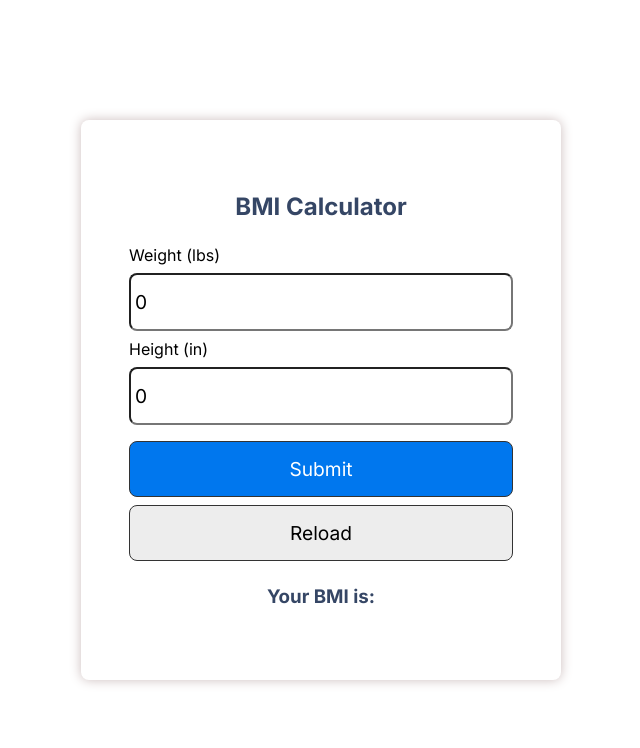
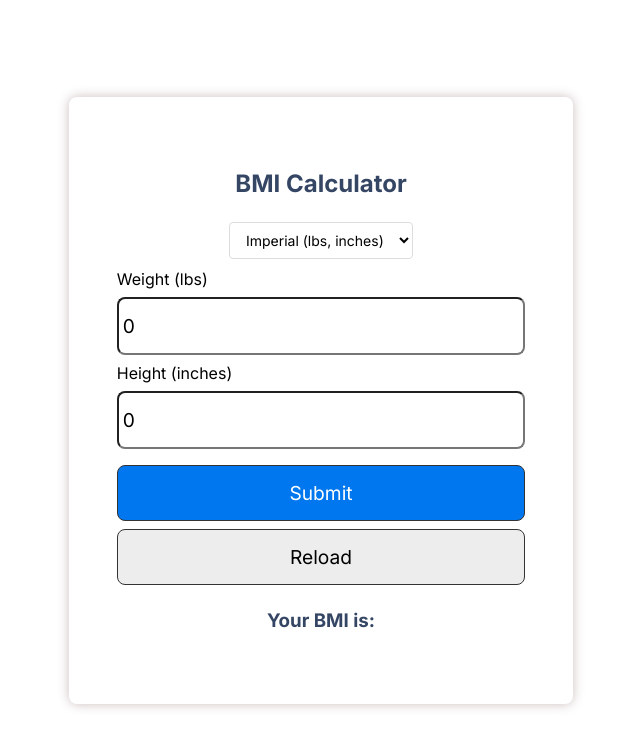
Before and after one commit to iiitl/bmi_calculator, a React (Create React App) app: page / in a window 1280 px wide. Shown: the top 748 px of the page, without its empty margins (319-959 px from the left). Built offline with nearby package versions, Linux system fonts and the light colour scheme.

Commit message:
added feature to acceprt weight in imperial and metric system

```diff
--- a/src/App.css
+++ b/src/App.css
@@ -36,3 +36,21 @@
     transform: rotate(360deg);
   }
 }
+
+.unit-selector {
+  margin: 10px 0;
+  text-align: center;
+}
+
+.unit-selector select {
+  padding: 8px 12px;
+  border-radius: 4px;
+  border: 1px solid #ddd;
+  background-color: white;
+  font-size: 14px;
+}
+
+.unit-selector select:focus {
+  outline: none;
+  border-color: #4a6fa5;
+}
--- a/src/App.js
+++ b/src/App.js
@@ -1,67 +1,96 @@
 import './App.css';
-import './index.css'
-import React, {useState} from 'react'
+import './index.css';
+import React, { useState } from 'react';
 
 function App() {
   // state
-  const [weight, setWeight] = useState(0)
-  const [height, setHeight] = useState(0)
-  const [bmi, setBmi] = useState('')
-  const [message, setMessage] = useState('')
+  const [weight, setWeight] = useState(0);
+  const [height, setHeight] = useState(0);
+  const [bmi, setBmi] = useState('');
+  const [message, setMessage] = useState('');
+  const [unitSystem, setUnitSystem] = useState('imperial'); // 'imperial' or 'metric'
 
   let calcBmi = (event) => {
-    event.preventDefault()
-    console.log(event);
+    event.preventDefault();
 
     if (weight === 0 || height === 0) {
-      alert('Please enter a valid weight and height')
+      alert('Please enter a valid weight and height');
+      return;
+    }
+
+    let calculatedBmi;
+
+    if (unitSystem === 'metric') {
+      // Metric calculation (kg and m)
+      const heightInMeters = height / 100; // convert cm to m
+      calculatedBmi = weight / (heightInMeters * heightInMeters);
     } else {
-      let bmi = (weight / (height * height) * 703)
-      setBmi(bmi.toFixed(1))
+      // Original imperial calculation
+      calculatedBmi = (weight / (height * height)) * 703;
+    }
 
+    setBmi(calculatedBmi.toFixed(1));
 
-        if (bmi < 18.5) {
-          setMessage('You are underweight')
-        }  else if (bmi >= 18.5 && bmi < 25) {
-          setMessage('You have healthy weight')
-        } else if (bmi>=25 && bmi <30) {
-          setMessage('You are overweight')
-        }else{
-          setMessage('You are obese')
-        }
-
+    if (calculatedBmi < 18.5) {
+      setMessage('You are underweight');
+    } else if (calculatedBmi >= 18.5 && calculatedBmi < 25) {
+      setMessage('You have healthy weight');
+    } else if (calculatedBmi >= 25 && calculatedBmi < 30) {
+      setMessage('You are overweight');
+    } else {
+      setMessage('You are obese');
     }
-  }
+  };
 
   let reload = () => {
-    window.location.reload()
-  }
-
+    window.location.reload();
+  };
 
   return (
     <div className="app">
-    <div className='container'>
-      <h2 className='center'>BMI Calculator</h2>
+      <div className='container'>
+        <h2 className='center'>BMI Calculator</h2>
+
+        <div className="unit-selector">
+          <select
+            value={unitSystem}
+            onChange={(e) => setUnitSystem(e.target.value)}
+          >
+            <option value="imperial">Imperial (lbs, inches)</option>
+            <option value="metric">Metric (kg, cm)</option>
+          </select>
+        </div>
+
         <form onSubmit={calcBmi}>
           <div>
-            <label>Weight (lbs)</label>
-            <input type="text" placeholder='Enter Weight in lbs' value={weight} onChange={(e) => setWeight(e.target.value)} />
+            <label>Weight ({unitSystem === 'imperial' ? 'lbs' : 'kg'})</label>
+            <input
+              type="text"
+              placeholder={`Enter Weight in ${unitSystem === 'imperial' ? 'lbs' : 'kg'}`}
+              value={weight}
+              onChange={(e) => setWeight(parseFloat(e.target.value) || 0)}
+            />
           </div>
           <div>
-            <label>Height (in)</label>
-            <input type="text" placeholder='Enter height in inches' value={height} onChange={(event) => setHeight(event.target.value)} />
+            <label>Height ({unitSystem === 'imperial' ? 'inches' : 'cm'})</label>
+            <input
+              type="text"
+              placeholder={`Enter height in ${unitSystem === 'imperial' ? 'inches' : 'cm'}`}
+              value={height}
+              onChange={(e) => setHeight(parseFloat(e.target.value) || 0)}
+            />
           </div>
           <div>
             <button className='btn' type='submit'>Submit</button>
-            <button className='btn btn-outline' onClick={reload} type='submit'>Reload</button>
+            <button className='btn btn-outline' onClick={reload} type='button'>Reload</button>
           </div>
         </form>
         <div className='center'>
           <h3>Your BMI is: {bmi}</h3>
           <p>{message}</p>
         </div>
+      </div>
     </div>
-  </div>
   );
 }
 
```
